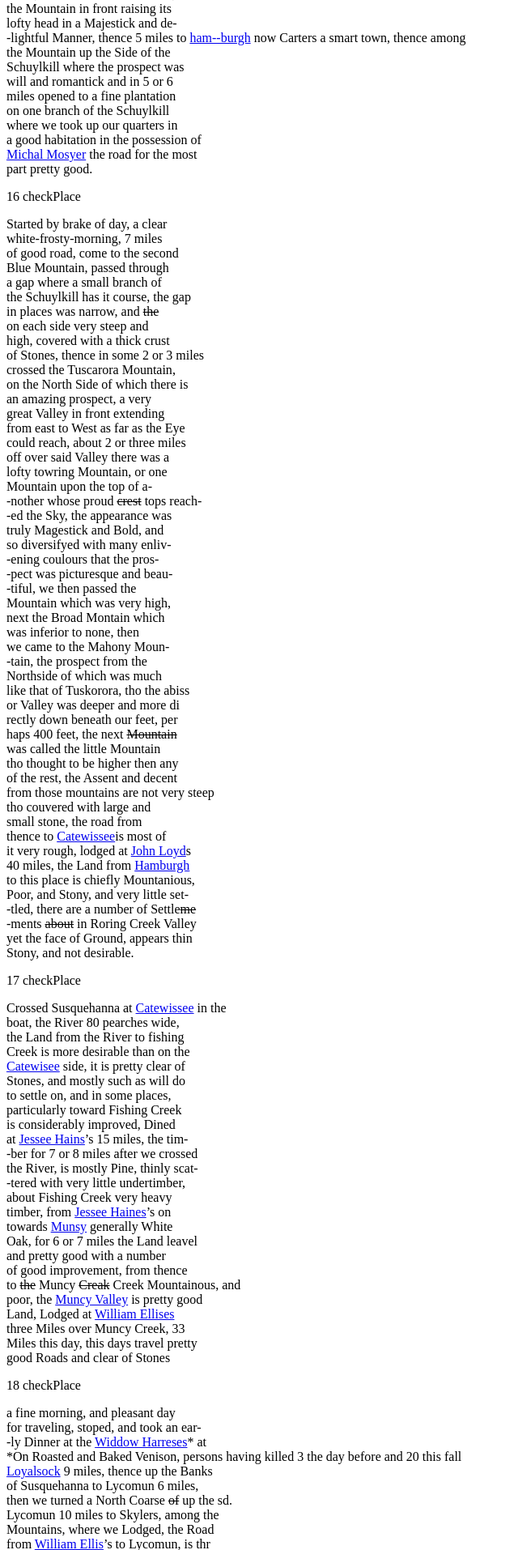
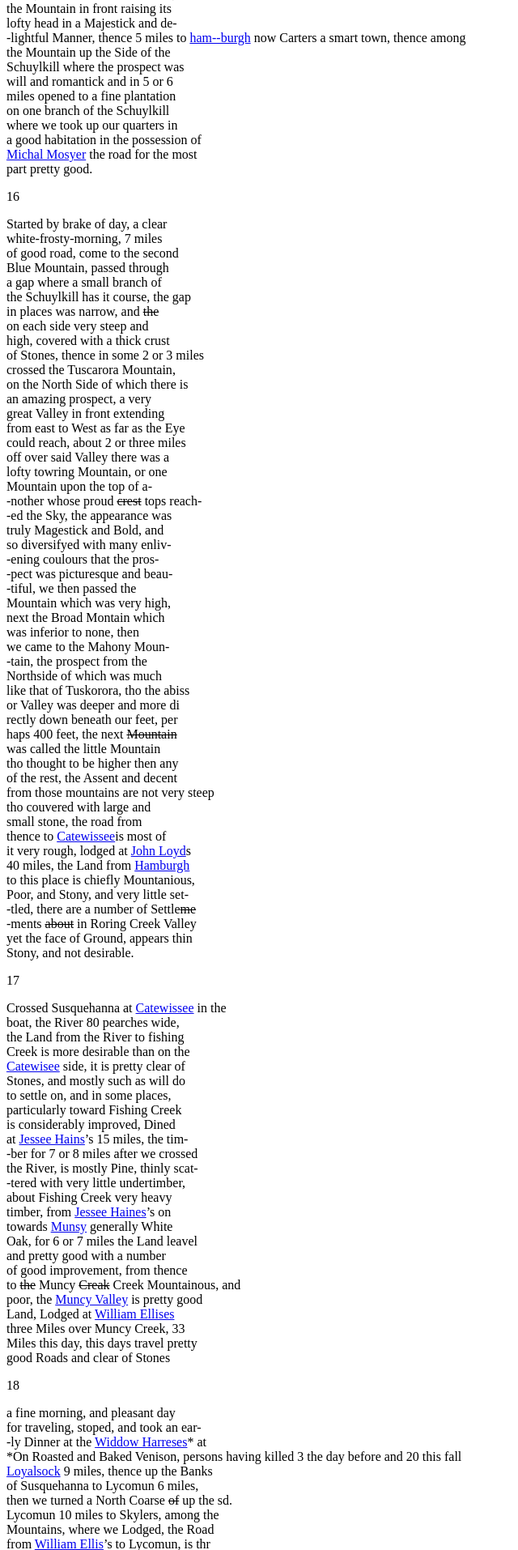
Before and after one commit to HCDigitalScholarship/penn-treaty-v2, a Python web app: template templates/Linked HTML Files/Swarthmore/linked_SW_JS1797.html in a window 1280 px wide. Shown: the part 1492-3406 px from the top of the page at 81% size, without its empty margins (0-640 px from the left). Run offline with Jinja, Linux system fonts and the light colour scheme; the template is opened without the code that fills it, so the values that code supplies are empty.

Commit message:
fixed 'checkPlace' error

```diff
--- a/templates/Linked HTML Files/Swarthmore/linked_SW_JS1797.html
+++ b/templates/Linked HTML Files/Swarthmore/linked_SW_JS1797.html
@@ -175,7 +175,7 @@
 </div>
 <div type="entry">
 <dateline><date when="1797-10-16">16</date>
-<placename>checkPlace</placename></dateline>
+<placename></placename></dateline>
 <p> Started by brake of day, a clear<br/> white-frosty-morning, 7 miles <br/>of good
                     road, come to the second <br/><geogname key="bluem">Blue Mountain</geogname>,
                     passed through <br/>a gap where a small branch of <br/>the <geogname key="schri">Schuylkill</geogname> has it course, the gap <br/>in places was narrow, and
@@ -211,7 +211,7 @@
 <div type="entry">
 <pb facs="SW_JS1797_Page_06" n="6"></pb>
 <dateline><date when="1797-10-17">17</date>
-<placename>checkPlace</placename></dateline>
+<placename></placename></dateline>
 <p>Crossed <geogname key="susqu">Susquehanna</geogname> at <a href="http://127.0.0.1:8000/places/checkPlace">Catewissee<placename key="checkPlace"></placename></a> in the <br/>boat, the <geogname key="susqu">River</geogname> 80 <unclear>pearches</unclear> wide, <br/>the
                     Land from the River to <geogname key="fishi">fishing <br/>Creek</geogname> is
                     more desirable than on the <br/><a href="http://127.0.0.1:8000/places/checkPlace">Catewisee<placename key="checkPlace"></placename></a> side, it is pretty clear of <br/>Stones, and mostly
@@ -234,7 +234,7 @@
 <div type="entry">
 <dateline>
 <date when="1797-10-18">18</date>
-<placename>checkPlace</placename></dateline>
+<placename></placename></dateline>
 <p> a fine morning, and pleasant day <br/>for traveling, stoped, and took an
                     ear-<br/>-ly Dinner at the <a href="http://127.0.0.1:8000/people/wharr1">Widdow Harreses<persname key="wharr1"></persname></a>* at <br/>
 <emph rend="asterisk">*On Roasted and Baked Venison, persons having
@@ -256,7 +256,7 @@
 </div>
 <div type="entry">
 <dateline><date when="1797-10-19">19</date>
-<placename>checkPlace</placename></dateline>
+<placename></placename></dateline>
 <pb facs="SW_JS1797_Page_08" n="8"></pb>
 <p>Set of[f] Just at breck of day, a fine morn-<br/>-ing, <unclear>fed</unclear> at
                     the foot of the <geogname key="laure">Laural hill</geogname>
@@ -355,7 +355,7 @@
 </div>
 <div type="entry">
 <dateline><date when="1797-10-21">21</date>
-<placename>checkPlace</placename></dateline>
+<placename></placename></dateline>
 <p> Stoped and took breakfast at <br/><a href="http://127.0.0.1:8000/people/wkers1">William
                         Kerseys<persname key="wkers1"></persname></a> 5 miles, he had nei<br/>ther Hay, Corn, or Oates for our
                     horses Lives in <br/>a small Log house in the Woods by <br/>a Curious Lake, of
@@ -413,7 +413,7 @@
 <div type="entry">
 <dateline>
 <date when="1797-10-22">1st day of the week 22nd</date>
-<placename>checkPlace</placename></dateline>
+<placename></placename></dateline>
 <p> a rainy Morning &amp;<br/> drisley day, in conference this Morning <br/>it was
                     thought best, not to travel <br/>till afternoon, and as there was no
                     <br/>friends Meeting in these parts, we felt <br/>an Opening to sit down with
@@ -465,7 +465,7 @@
 </div>
 <div type="entry">
 <dateline>
-<date when="1797-10-24">3d 24</date>, <placename>checkPlace</placename></dateline>
+<date when="1797-10-24">3d 24</date>, <placename></placename></dateline>
 <p> in conferrence this Morning it open-<br/>-ed with greatest clearness to appoint
                     a Meeting <br/>to be held next day at <a href="http://127.0.0.1:8000/people/nherr1">Nathan
                         Herringdan<persname key="nherr1"></persname></a>’s a <br/>Friendly Man about 11 miles from thence, we
@@ -475,7 +475,7 @@
 </div>
 <div type="entry">
 <dateline><date when="1797-10-25">4 day 25</date>
-<placename>checkPlace</placename></dateline>
+<placename></placename></dateline>
 <p> attended the Meeting at <a href="http://127.0.0.1:8000/people/nherr1">Herringdan’s<persname key="nherr1"></persname></a>
 <br/>9 miles tho it was not a time of reigning, yet an<br/> instructive
                     Opportunity, Dined with the fami-<br/>-ly where the meeting was held, Lodged at
@@ -492,7 +492,7 @@
 <div type="entry">
 <pb facs="SW_JS1797_Page_20" n="20"></pb>
 <dateline><date when="1797-10-26">5th day the 26</date>
-<placename>checkPlace</placename></dateline>
+<placename></placename></dateline>
 <p> attended an appointed Meeting <br/>at <a href="http://127.0.0.1:8000/people/ncoms1">Nathan
                         Cornstalks<persname key="ncoms1"></persname></a>, 2miles, it was a Solid <br/>favoured Opportunity, at
                     the Close of which <br/>we desired that those in religious pro-<br/>-fession
@@ -507,7 +507,7 @@
 </div>
 <div type="entry">
 <dateline><date when="1797-10-27">6th day 27</date>
-<placename>checkPlace</placename></dateline>
+<placename></placename></dateline>
 <p> set of for <a href="http://127.0.0.1:8000/places/niaga">Niagara<placename key="niaga"></placename></a>, fed at
                         <unclear>Thayers</unclear><br/> 16 miles got to the <geogname key="niagr">River</geogname> 8 miles here we<br/> expected to have been supplyed with
                     Oates<br/> to take carry us to <a href="http://127.0.0.1:8000/places/buffa">Buffaloe<placename key="buffa"></placename></a>
@@ -550,7 +550,7 @@
 </div>
 <div type="entry">
 <dateline><date when="1797-10-28">7th day 28th</date>
-<placename>checkPlace</placename></dateline>
+<placename></placename></dateline>
 <p> to up very early and set off as soon<br/> as we could see the path, in hopes of
                     a pretty <br/>pleasant day, the sun made its appearance <br/>about 9 or 10 yet
                     it presently hid its face and the <br/>Clouds grew thick so that <del>and</del>
@@ -590,7 +590,7 @@
                     <gap></gap> 36 miles </p>
 </div>
 <div type="entry">
-<dateline><date when="1797-10-29"> 1st day 29</date>, <placename>checkPlace</placename></dateline>
+<dateline><date when="1797-10-29"> 1st day 29</date>, <placename></placename></dateline>
 <p> it snowed a little all night, and<br/> continued this Morning yet by 8 or 9
                     <br/>O Clock the Sun, to our great Joy, made <br/>its appearance, and our road
                     for the <br/>most part good, we pursued our Journey <br/>
@@ -615,7 +615,7 @@
 <div type="entry">
 <pb facs="SW_JS1797_Page_26" n="26"></pb>
 <dateline><date when="1797-10-30">2nd day 30</date>
-<placename>checkPlace</placename></dateline>
+<placename></placename></dateline>
 <p>set of early to cross the <geogname key="niagr">Niagara</geogname>
 <br/>went 100 or more Pearches down the <geogname key="buffc1">Buf<br/>-faloe</geogname>, a beautiful stream to its Confluence<br/> with
                     the <geogname key="lakee">Lake</geogname> which <geogname key="lakee">Lake</geogname>
@@ -641,7 +641,7 @@
 </div>
 <div type="entry">
 <dateline><date when="1797-10-31">3rd day the 31</date>
-<placename>checkPlace</placename></dateline>
+<placename></placename></dateline>
 <p> sat at <a href="http://127.0.0.1:8000/people/jcutl1">John Cutlers<persname key="jcutl1"></persname></a>
 <del>Gilberts</del> who appear<unclear>ed</unclear>
 <br/>to be an Innocent examplary friend, has <br/>5 children at Home three of
@@ -677,7 +677,7 @@
 <div type="entry">
 <pb facs="SW_JS1797_Page_29" n="29"></pb>
 <dateline><date when="1797-11-01">4th day 11th Mo 1st</date>
-<placename>checkPlace</placename></dateline>
+<placename></placename></dateline>
 <p>Sat with <a href="http://127.0.0.1:8000/people/jhave1">Joseph Haven<persname key="jhave1"></persname></a>s, <del>him</del> he
                     <br/>and his Wife appear to be steady examplery<br/> Friends, they have two
                     Children grown <br/>to Manhood, who are hopeful, the Son<br/> Married <a href="http://127.0.0.1:8000/people/jhill1">John Hills<persname key="jhill1"></persname></a> Daughter as near to the <br/>common
@@ -707,7 +707,7 @@
 </div>
 <div type="entry">
 <dateline><date when="1797-11-02">5th day 2nd of the mo</date>
-<placename>checkPlace</placename></dateline>
+<placename></placename></dateline>
 <p> Attended a Meeting that <br/>we appointed to be held at <a href="http://127.0.0.1:8000/people/ascho1">Asa Schoolys<persname key="ascho1"></persname></a>
 <br/>the friends &amp; friendly People generally attend<br/>-ing, it was pretty
                     Large, <del>it</del> was an Open <br/>time, and Gospel truths were delivered
@@ -731,7 +731,7 @@
 </div>
 <div type="entry">
 <dateline><date when="1797-11-03">6th day third</date>
-<placename>checkPlace</placename></dateline>
+<placename></placename></dateline>
 <p> a warm smoky Morning <br/>and so thick an Air for several days <br/>past that
                     the sun scarcely made it appear<br/>-ance, went to <a href="http://127.0.0.1:8000/people/ascho1">Asa
                         Schoolies<persname key="ascho1"></persname></a> 2 ½ miles, hav-<br/>-ing visited the families of
@@ -772,7 +772,7 @@
 <p> 25 Miles</p>
 </div>
 <div type="entry">
-<dateline><date when="1797-11-04">7th</date> of the week <placename>checkPlace</placename></dateline>
+<dateline><date when="1797-11-04">7th</date> of the week <placename></placename></dateline>
 <p>a rainy morning, went <br/>to <a href="http://127.0.0.1:8000/people/jmoor2">Jeremiah Moore’s<persname key="jmoor2"></persname></a>
                     3 ½ miles, who <br/>were much Joyed in th seeing us <br/>
 <pb facs="SW_JS1797_Page_34" n="34"></pb>
@@ -796,7 +796,7 @@
 </div>
 <div type="entry">
 <dateline><date when="1797-11-05">1st day the 5th</date>
-<placename>checkPlace</placename></dateline>
+<placename></placename></dateline>
 <p> a wet stormy Morning and <br/>increased with the day, snowed in the
                     <br/>afternoon, attended an appointed meeting at <a href="http://127.0.0.1:8000/people/jhill1">John
                         Hills<persname key="jhill1"></persname></a>
@@ -816,7 +816,7 @@
 </div>
 <div type="entry">
 <dateline><date when="1797-11-06">2nd of the week the 6</date>,
-                    <placename>checkPlace</placename></dateline>
+                    <placename></placename></dateline>
 <p> a frosty Morning and Snow<br/>-ed the latter part of the day, set of to see
                     <br/>friends at the <a href="http://127.0.0.1:8000/places/short">Short Hills<placename key="short"></placename></a>, stoped and
                     sat <br/>at <a href="http://127.0.0.1:8000/people/jdarl1">John Darlin<persname key="jdarl1"></persname></a>’s 6 miles, his Wife
@@ -858,7 +858,7 @@
 </div>
 <div type="entry">
 <dateline><date when="1797-11-07">3 of the week and 7</date>
-<placename>checkPlace</placename></dateline>
+<placename></placename></dateline>
 <p> sat at <a href="http://127.0.0.1:8000/people/stayl1">Samuel Taylors<persname key="stayl1"></persname></a>
 <br/>he was disowned by <orgname>Sadbury Monthly<br/> Meeting</orgname> and his
                     Wife by <orgname>Kingwood</orgname>
@@ -894,7 +894,7 @@
 </div>
 <div type="entry">
 <dateline><date when="1797-11-08">5th day the 8</date>
-<placename>checkPlace</placename></dateline>
+<placename></placename></dateline>
 <p> a pleasant day, the snow <br/>nearly gone by evening, the Roads very <br/>wet,
                     about six miles deep and heavy <br/>like the breaking up of the frost,
                     stop-<br/>-ed at <a href="http://127.0.0.1:8000/people/jhill1">John Hills<persname key="jhill1"></persname></a> and got dinner,
@@ -903,7 +903,7 @@
 </div>
 <div type="entry">
 <dateline><date when="1797-11-09">5th day the 9th</date>
-<placename>checkPlace</placename></dateline>
+<placename></placename></dateline>
 <p> a pleasant day, walked <br/>1 ½ miles to <a href="http://127.0.0.1:8000/people/tmerc1">Thomas
                         Mercer<persname key="tmerc1"></persname></a>’s, a person <br/>who came out of <a href="http://127.0.0.1:8000/people/jlind1">Jacob Lindley<persname key="jlind1"></persname></a>’s <br/>neighborhood about one year ago <br/>they
                     were much pleased with <br/>our Company, and gave us a Breakfast <br/>exceeding
@@ -925,7 +925,7 @@
 </div>
 <div type="entry">
 <dateline><date when="1797-11-10">6th day the 9th [sic]</date>
-<placename>checkPlace</placename></dateline>
+<placename></placename></dateline>
 <p> a Cold Frosty night, cloudy <del>mor</del>
 <br/>morning and like for now, set off for <a href="http://127.0.0.1:8000/places/black">Black
                         Creek<placename key="black"></placename></a>, stoped to View the great falls, the wind
@@ -1033,7 +1033,7 @@
 </div>
 <div type="entry">
 <dateline><date when="1797-11-13">2nd day the 13</date>
-<placename>checkPlace</placename></dateline>
+<placename></placename></dateline>
 <p> rose early this morning to pur-<br/>-sue our Journey, still Cloudy, from the
                     best <br/> information we could get, were in hopes <br/>the Waters, except
                         <geogname key="tonaw">Tawnywanty</geogname>, would be <br/>fordable, but in
@@ -1061,7 +1061,7 @@
 </div>
 <div type="entry">
 <pb facs="SW_JS1797_Page_49" n="49"></pb>
-<dateline><date when="1797-11-14">3rd day 14</date>, <placename>checkPlace</placename></dateline>
+<dateline><date when="1797-11-14">3rd day 14</date>, <placename></placename></dateline>
 <p>a blustry night, but pretty pleasant<br/> Morning, all in health, and wit an
                     early <br/>start set off cheerfully homewards, came <br/>to the water that
                     turned us back Yesterday <br/>the very rapid Crossed pretty readily, here
@@ -1122,7 +1122,7 @@
 </div>
 <div type="entry">
 <dateline><date when="1797-11-15">4th day the 15</date>
-<placename>checkPlace</placename></dateline>
+<placename></placename></dateline>
 <p>a cold frosty morning and <br/> a little Cloudy, set of very early and <br/>in 5
                     or 6 miles we had a smart snow<br/> shower, and shortly after another the
                     <br/>wind at North and very Cold, the<br/>
@@ -1154,7 +1154,7 @@
 <pb facs="SW_JS1797_Page_55" n="55"></pb> till Morning</p>
 </div>
 <div type="entry">
-<dateline><date when="1797-11-16">5th day the 16</date>, <placename>checkPlace</placename></dateline>
+<dateline><date when="1797-11-16">5th day the 16</date>, <placename></placename></dateline>
 <p> a Cloudy Frozen Morning <br/>tho but little snow fell Last night <br/>we found
                     the Frost added to the dif-<br/>-ficulty of traveling about 25 or more miles of
                     <br/>the road between <a href="http://127.0.0.1:8000/places/buffa">buffaloe<placename key="buffa"></placename></a> and the
@@ -1191,7 +1191,7 @@
 <div type="entry">
 <pb facs="SW_JS1797_Page_57" n="57"></pb>
 <dateline><date when="1797-11-17">6 day the 17</date>
-<placename>checkPlace</placename></dateline>
+<placename></placename></dateline>
 <p>a Cold frozen night, and <br/>a snowy day, this Morning was trying <br/>and
                     discouraging, set of by the way of <br/><a href="http://127.0.0.1:8000/places/willi">Williamsburgh<placename key="willi"></placename></a> 14 miles through a beautiful <br/>wheat Country,
                     not much under timber <br/>here we got Coffee for breakfast for <br/>the first
@@ -1213,7 +1213,7 @@
 <div type="entry">
 <pb facs="SW_JS1797_Page_58" n="58"></pb>
 <dateline><date when="1797-11-18">7th day the 18</date>
-<placename>checkPlace</placename></dateline>
+<placename></placename></dateline>
 <p>a Cold frozen Morning <br/>but we were Cleaned with a Clear <br/>sun the most of
                     the day, which we <br/>esteemed a favour, having but few <br/>such days for near
                     three Weeks, there <br/>are two Roads from this place to<br/>
@@ -1250,7 +1250,7 @@
 <div type="entry">
 <dateline>
 <date when="1797-11-19">1st day the 19</date>
-<placename>checkPlace</placename></dateline>
+<placename></placename></dateline>
 <p> still continued cold and <br/>snowed betimes all day, went to <br/>the Post 12 m
                     where we got our Break-<br/>-fast thence up the waters of the <geogname key="susqu">Sus-<br/>-quehanna</geogname> to the <a href="http://127.0.0.1:8000/people/mlind1">Widow Lindsly’s<persname key="mlind1"></persname></a>
 <br/>where we intended to have taken up <br/>our Quarters, but they had no
@@ -1278,7 +1278,7 @@
 <pb facs="SW_JS1797_Page_62" n="62"></pb>
 <dateline>
 <date when="1797-11-20">2nd day the 20</date>
-<placename>checkPlace</placename></dateline>
+<placename></placename></dateline>
 <p>Started Just as day ap-<br/>-peared, a Cold frozen Morning.<br/><del>We wanted a
                         loaf of bread to make <br/>use of provided</del> not knowing but we should
                     <br/>have to lie on the Woods, were desirous to be provided with some bread we
@@ -1332,7 +1332,7 @@
 </div>
 <div type="entry">
 <dateline><date when="1797-11-21">3rd day the 21</date>
-<placename>checkPlace</placename></dateline>
+<placename></placename></dateline>
 <p> set off as soon <del>this Morning</del>
 <br/>as was safe, in hopes we should be able <br/>to reach a friends House this
                     Evening, <br/>which was very desirable, the Morning <br/>was Cloudy and very
@@ -1395,7 +1395,7 @@
 <div type="entry">
 <dateline>
 <date when="1797-11-22">4th day the 22</date>
-<placename>checkPlace</placename></dateline>
+<placename></placename></dateline>
 <p> a Northeast Wind, and a <br/>Cold Wet morning, our horses, and our <br/>selves
                     being weary and wanted <del>some</del> rest <br/>and being among friends here
                     upon <br/>
@@ -1481,7 +1481,7 @@
 </div>
 <div type="entry">
 <dateline><date when="1797-11-27">2nd day the 27</date>
-<placename>checkPlace</placename></dateline>
+<placename></placename></dateline>
 <p> a Clear Cold Morning, soon after<br/> we set off we ascended what is called the
                         <br/><geogname key="lmoun">little Mountain</geogname>, of which to the
                     Westward <br/>there is a grand, and very extensive <br/>prospect, we overlook
@@ -1507,7 +1507,7 @@
 <div type="entry">
 <pb facs="SW_JS1797_Page_73" n="73"></pb>
 <dateline><date when="1797-11-28">3rd day the 28</date>
-<placename>checkPlace</placename></dateline>
+<placename></placename></dateline>
 <p>a Clear Cold Morning <br/><geogname key="schri">Schulkill</geogname> nearly
                     Covered with floating <br/>Ice, went to <a href="http://127.0.0.1:8000/people/mlee1">Mordica
                         Lees<persname key="mlee1"></persname></a> to Break-<br/>-fast 15 miles were we were kindly
@@ -1515,7 +1515,7 @@
 </div>
 <div type="entry">
 <dateline><date when="1797-11-29">4th day the 29</date>
-<placename>checkPlace</placename></dateline>
+<placename></placename></dateline>
 <p> attended the <a href="http://127.0.0.1:8000/organizations/">Monthly of Maiden Creek<orgname key=""></orgname></a> which was a
                     time of refresh-<br/>-ment to my Mind, lodged at <a href="http://127.0.0.1:8000/people/pwile1">Pennose
                         Wily’s<persname key="pwile1"></persname></a>
@@ -1523,7 +1523,7 @@
 </div>
 <div type="entry">
 <dateline><date when="1797-11-30">5th day the 30</date>
-<placename>checkPlace</placename></dateline>
+<placename></placename></dateline>
 <p> set off early this Morning <br/>homewards, a Clear Cold day, stoped to <br/>see
                         <a href="http://127.0.0.1:8000/people/fparv1">Francis Parvin<persname key="fparv1"></persname></a> who was very unwell
                     <br/>when we came to <geogname key="schri">Schulkill</geogname> it looked very
@@ -1546,7 +1546,7 @@
 </div>
 <div type="entry">
 <dateline><date when="1797-12-01">12mo 1st</date>
-<placename>checkPlace</placename></dateline>
+<placename></placename></dateline>
 <p> after a tendering opportu-<br/>-nity this morning, wherein we had <br/>to
                     experience Ancient goodness <br/> near and to acknowledge that we had <br/>been
                     helped through many difficul-<br/>-ties and so far brought safely<br/> back, had
```
Also changed, not shown: templates/Linked HTML Files/Swarthmore/linked_SW_JC1797.html (+13 -13 lines), templates/Linked HTML Files/Swarthmore/linked_SW_JL1793.html (+4 -4 lines), xml_linked_data_test.py (+14 -12 lines).
